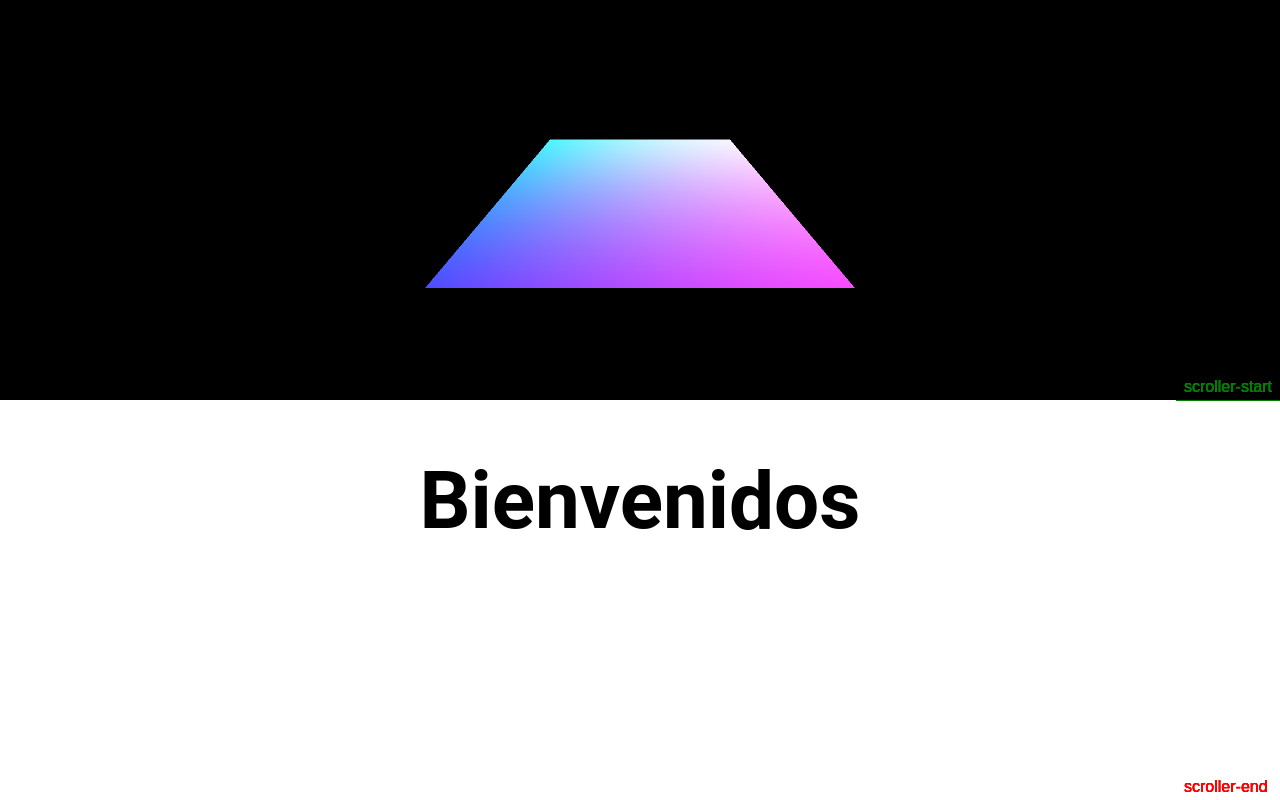
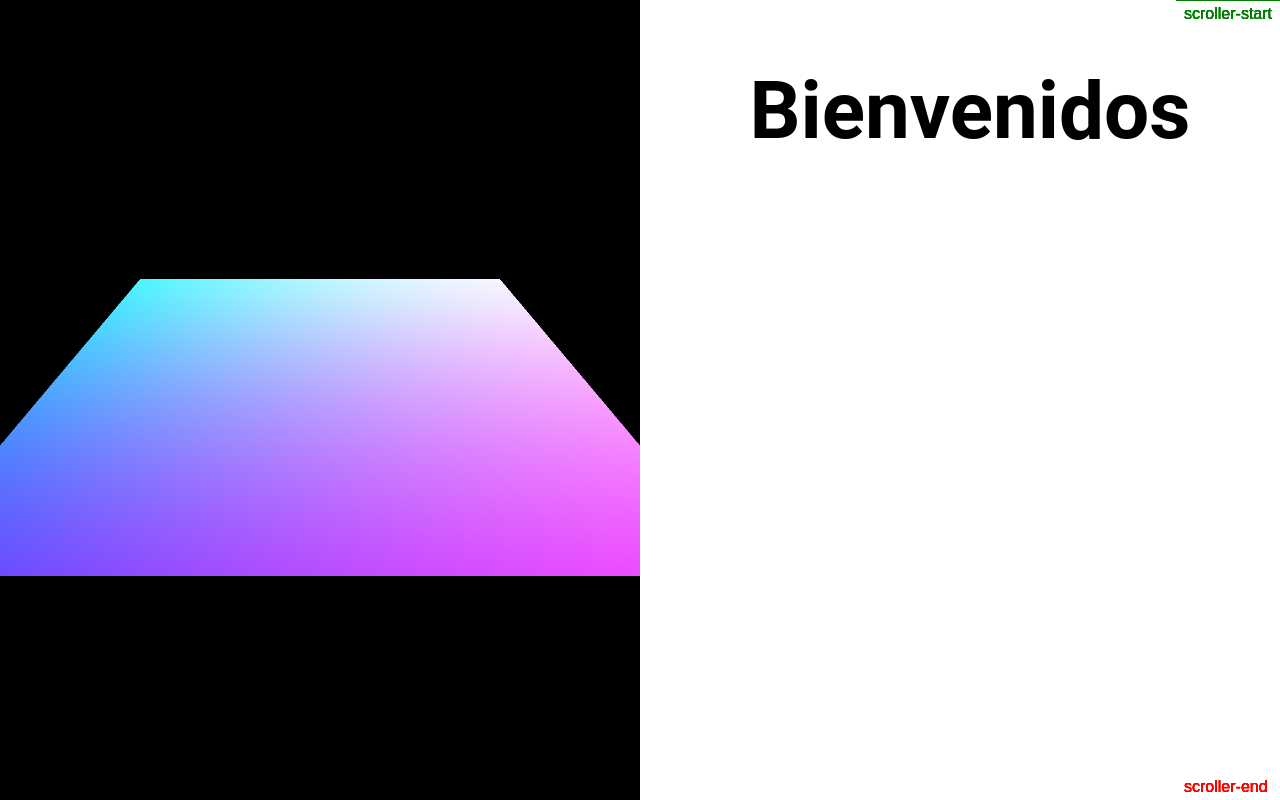
Before and after one commit to gdlazcano/calculus-shaders, a website built with Vite: page index.html in a window 1280 px wide. Shown: the top 800 px of the page. Built offline with nearby package versions, Linux system fonts and the light colour scheme.

Commit message:
changes viewport and pinning

```diff
--- a/main.js
+++ b/main.js
@@ -126,7 +126,7 @@ var capybaraMaterial = new THREE.MeshPhysicalMaterial({ color: 0xbf743d });
 
 ScrollTrigger.create({
   trigger: ".txt2",
-  start: "top center",
+  start: "top top",
   end: "bottom bottom",
   pin: true,
   markers: true,
@@ -165,7 +165,7 @@ ScrollTrigger.create({
 
 ScrollTrigger.create({
   trigger: ".txt3",
-  start: "top center",
+  start: "top top",
   end: "bottom bottom",
   markers: true,
   pin: true,
@@ -215,7 +215,7 @@ ScrollTrigger.create({
 
 ScrollTrigger.create({
   trigger: ".txt4",
-  start: "top center",
+  start: "top top",
   end: "bottom bottom",
   markers: true,
   pin: true,
@@ -258,7 +258,7 @@ ScrollTrigger.create({
 
 ScrollTrigger.create({
   trigger: ".txt5",
-  start: "top center",
+  start: "top top",
   end: "bottom bottom",
   markers: true,
   pin: true,
@@ -272,7 +272,7 @@ ScrollTrigger.create({
 
 ScrollTrigger.create({
   trigger: ".txt6",
-  start: "top center",
+  start: "top top",
   end: "bottom bottom",
   markers: true,
   pin: true,
--- a/style.css
+++ b/style.css
@@ -10,6 +10,7 @@ body {
   display: flex;
   flex-direction: column;
   width: 100%;
+  padding: 10px;
 }
 
 #canvas {
@@ -22,6 +23,22 @@ body {
   display: block;
   margin: 0 auto;
   z-index: 1;
+}
+
+@media (min-width: 1280px) {
+  #canvas {
+    width:50vw !important;
+    height: 100dvh !important;
+    height: 100vh;
+  }
+
+    #app {
+      width:50vw !important;
+      height: 100dvh !important;
+      height: 100vh;
+      margin-top:0 !important;
+      margin-left:50vw !important;
+    }
 }
 
 h1 {
@@ -53,7 +70,7 @@ p {
 }
 
 .txt2 {
-  height: 100vh;
+  height: 200vh;
 }
 
 .txt3 {
@@ -61,11 +78,11 @@ p {
 }
 
 .txt4 {
-  height: 100vh;
+  height: 200vh;
 }
 
 .txt5 {
-  height: 100vh;
+  height: 200vh;
 }
 
 .txt6 {
```
